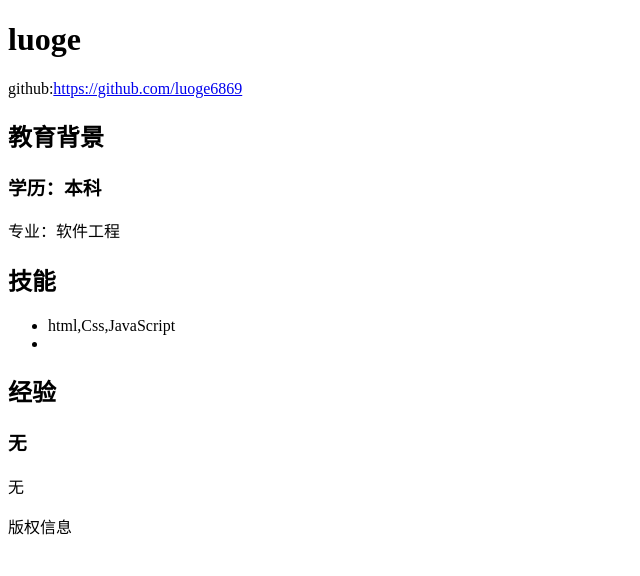
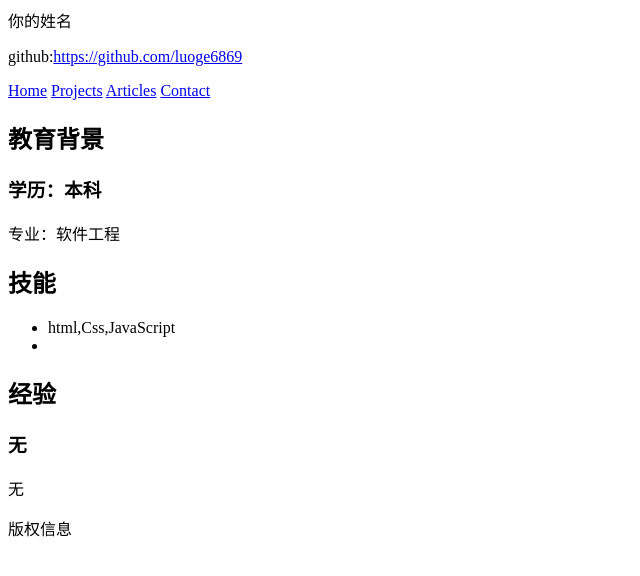
Before and after one commit to luoge6869/luoge6869.github.io, a plain HTML site: page index.html in a window 1280 px wide. Shown: the whole page, without its empty margins (0-640 px from the left). Drawn offline with Linux system fonts and the light colour scheme.

Commit message:
index.html

```diff
--- a/index.html
+++ b/index.html
@@ -19,8 +19,18 @@
 </head>
 <body>
     <header>
-        <h1>luoge</h1>
-        <p>github:<a href="https://github.com/luoge6869" target="_blank">https://github.com/luoge6869</a></p>
+        <div class="header-container">
+            <div class="logo">
+                <span>你的姓名</span>
+                <p>github:<a href="https://github.com/luoge6869" target="_blank">https://github.com/luoge6869</a></p>
+            </div>
+            <nav>
+                <a href="#">Home</a>
+                <a href="#">Projects</a>
+                <a href="#">Articles</a>
+                <a href="#">Contact</a>
+            </nav>
+        </div>
     </header>
 
     <main>
```
